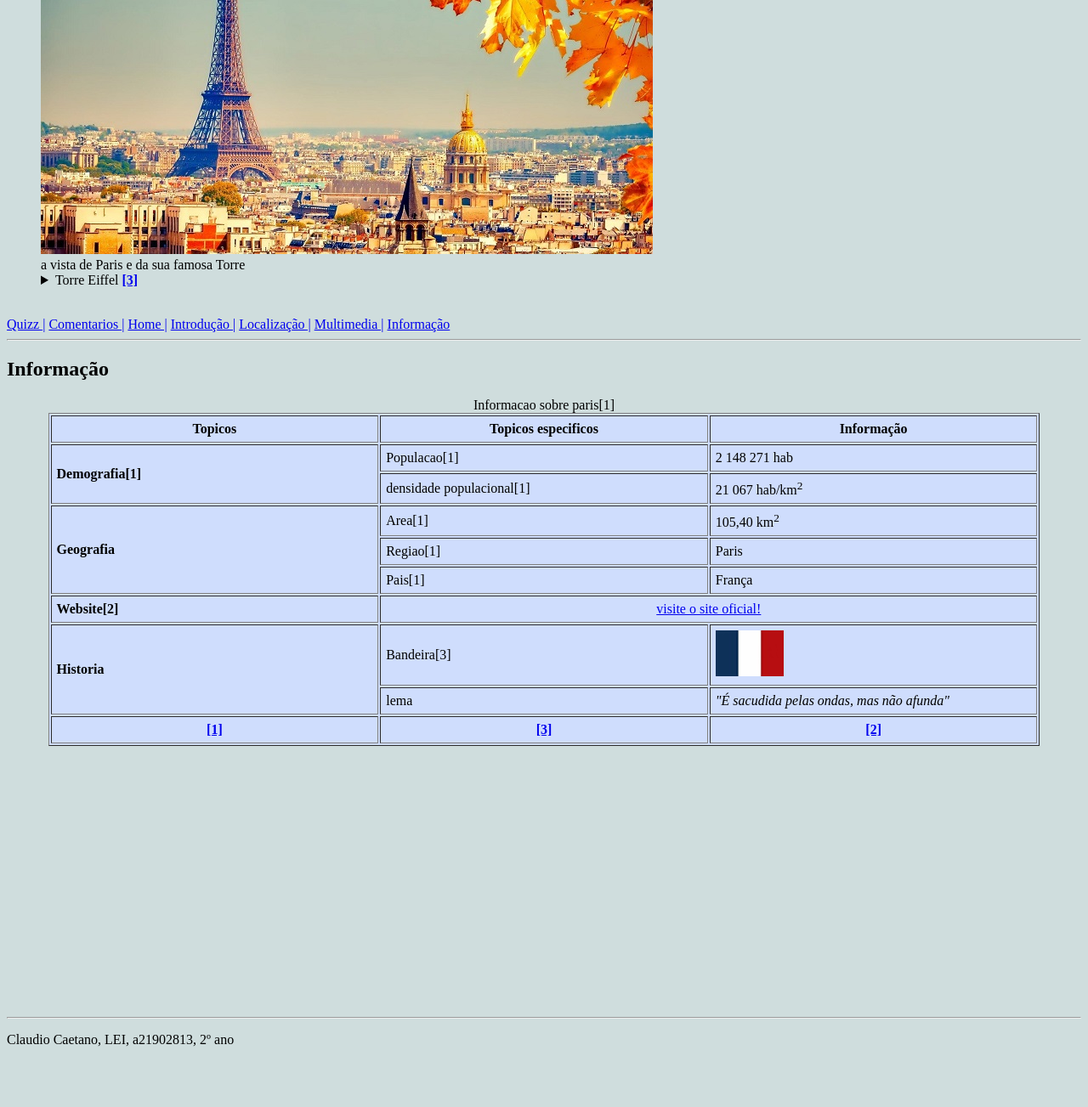
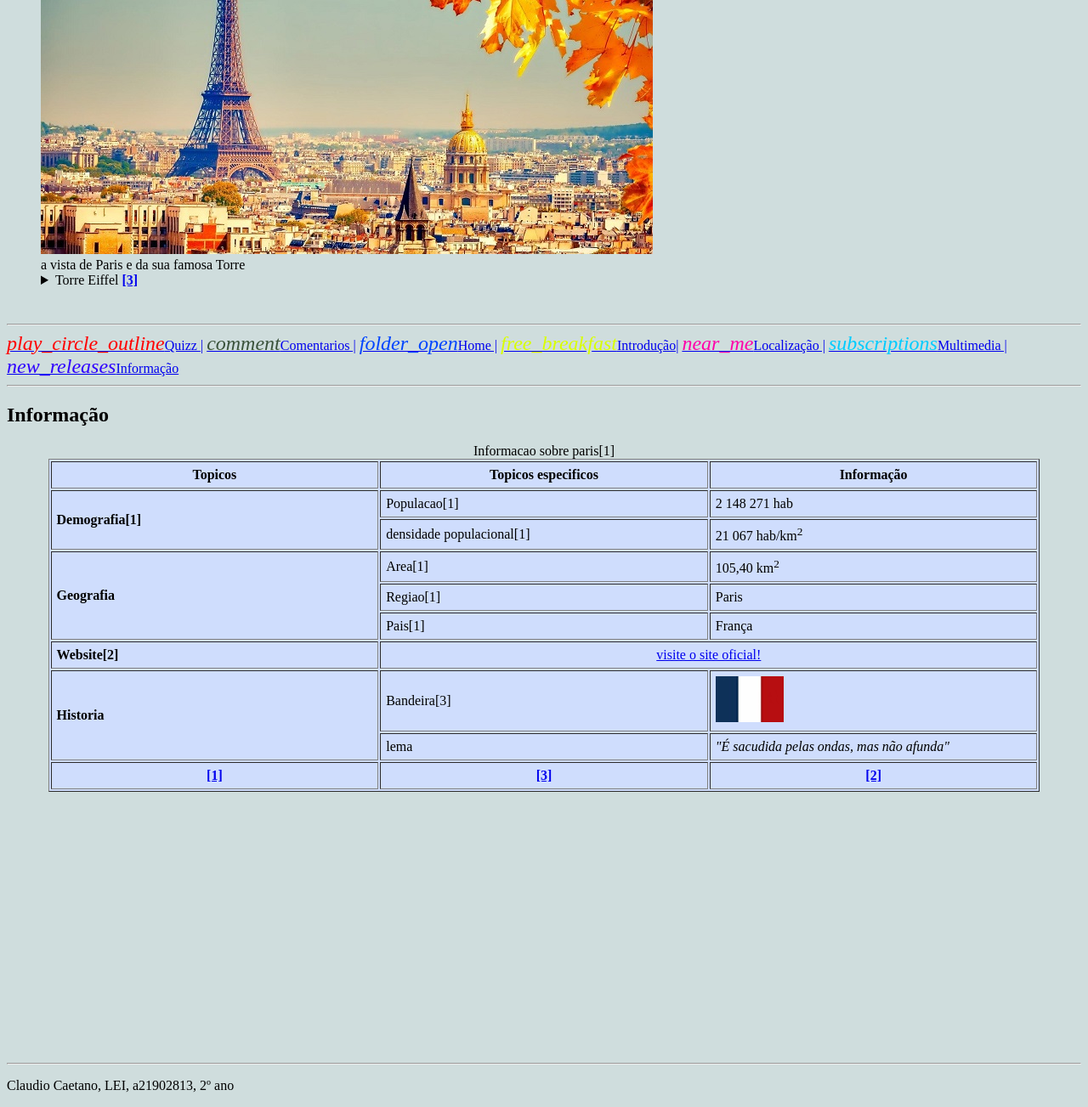
Before and after one commit to claudio-21902813/pw-lab, a PHP site: page /lab4/info.html in a window 1280 px wide. Shown: the part 81-1384 px from the top of the page at 85% size. Before the commit the page ends 1313 px from the top, so only its background shows below. Run offline with PHP 8.4, Linux system fonts and the light colour scheme.

Commit message:
lab 4 desenvolvimento

```diff
--- a/lab4/index.html
+++ b/lab4/index.html
@@ -49,6 +49,7 @@
             <a href="multimedia.html"><i class="material-icons" style="font-size:24px;color:rgb(0, 204, 255)">subscriptions</i>Multimedia |</a>
             <a href="info.html"><i class="material-icons" style="font-size:24px;color:rgb(47, 0, 255)">new_releases</i>Informação</a>
         </nav>
+        <hr>
         <br>
 
         <hr>
--- a/lab4/info.html
+++ b/lab4/info.html
@@ -20,17 +20,18 @@
           <br>
     </header>
 
-    <nav>
-        <a href="quizz.html">Quizz |</a>
-        <a href="comentarios.html">Comentarios |</a>
-        <a href="../index.html">Home |</a>
-        <a href="index.html">Introdução |</a>
-        <a href="local.html">Localização |</a>
-        <a href="multimedia.html">Multimedia |</a>
-        <a href="info.html">Informação</a>
-    </nav>
+    <hr>
 
-    <hr>
+        <nav>
+            <a href="quizz.html"><i class="material-icons" style="font-size:24px;color:red">play_circle_outline</i>Quizz |</a>
+            <a href="comentarios.html"><i class="material-icons" style="font-size:24px;color:rgb(58, 82, 59)">comment</i>Comentarios |</a>
+            <a href="../index.html"><i class="material-icons" style="font-size:24px;color:rgb(0, 68, 255)">folder_open</i>Home |</a>
+            <a href="index.html"><i class="material-icons" style="font-size:24px;color:rgb(217, 255, 0)">free_breakfast</i>Introdução|</a>
+            <a href="local.html"><i class="material-icons" style="font-size:24px;color:rgb(255, 0, 170)">near_me</i>Localização |</a>
+            <a href="multimedia.html"><i class="material-icons" style="font-size:24px;color:rgb(0, 204, 255)">subscriptions</i>Multimedia |</a>
+            <a href="info.html"><i class="material-icons" style="font-size:24px;color:rgb(47, 0, 255)">new_releases</i>Informação</a>
+        </nav>
+        <hr>
 
     <main>
         <section>
--- a/lab4/multimedia.html
+++ b/lab4/multimedia.html
@@ -34,6 +34,7 @@
   </header>
 
 
+  <hr>
   <nav>
     <a href="quizz.html"><i class="material-icons" style="font-size:24px;color:red">play_circle_outline</i>Quizz |</a>
     <a href="comentarios.html"><i class="material-icons" style="font-size:24px;color:rgb(58, 82, 59)">comment</i>Comentarios |</a>
```
Also changed, not shown: lab4/estilos.css (+12 -0 lines).
